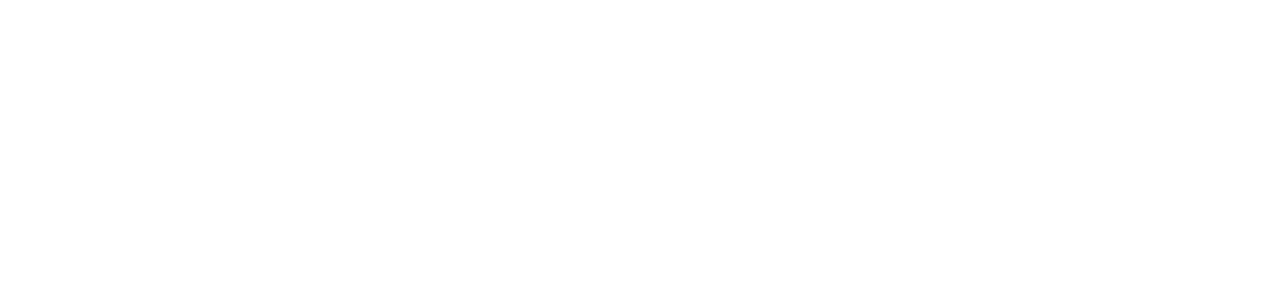
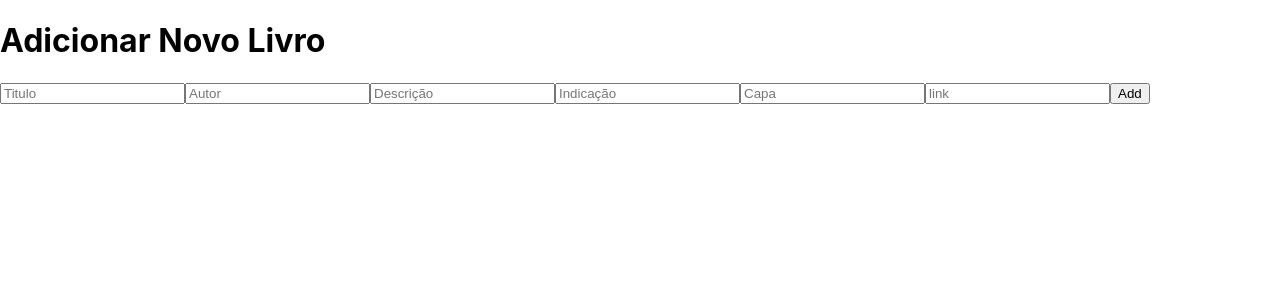
Before and after one commit to Marcelino85/CodeBookAPI, a React (Create React App) app in the folder frontend/: page /livros/add in a window 1280 px wide. Before the commit this address had no page. Shown: the top 300 px of the page. Built offline with nearby package versions, Linux system fonts and the light colour scheme.

Commit message:
Mudando o recebimento de dados json no backend para realizar a atualização de dados

```diff
--- a/frontend/src/App.js
+++ b/frontend/src/App.js
@@ -5,6 +5,7 @@ import Register from './pages/Registro/Register';
 import Home from './pages/Home/Home';
 import Books from './pages/Livros/Books';
 import Update from './pages/Livros/AtualizarLivros/Update'
+import Add from './pages/AdcionarLivros/Add';
 
 const App = () => {
   const [token, setToken] = useState('');
@@ -16,7 +17,8 @@ const App = () => {
         <Route path="/login" element={<Login setToken={setToken} />} />
         <Route path="/register" element={<Register />} />
         <Route path="/livros" element={<Books token={token} />} />
-        <Route path="/livros/update/:id" element={<Update />} />
+        <Route path="/livros/update/:bookId" element={<Update />} />
+        <Route path="/livros/add" element={<Add />} />
       </Routes>
     </Router>
   );
--- a/frontend/src/pages/AdcionarLivros/Add.jsx
+++ b/frontend/src/pages/AdcionarLivros/Add.jsx
@@ -23,8 +23,8 @@ const Add = () => {
   const handleClick = async e=>{
     e.preventDefault()
     try{
-      await axios.post("http://localhost:3006/api/livros/livros", book)
-      navgate('/')
+      await axios.post("http://localhost:3006/api/livros/", book)
+      navgate('/livros')
     }catch(err){
       console.log (err)
     }
--- a/frontend/src/pages/Livros/AtualizarLivros/Update.jsx
+++ b/frontend/src/pages/Livros/AtualizarLivros/Update.jsx
@@ -1,51 +1,74 @@
 import React from 'react'
-import { useState } from 'react'
+import { useState, useEffect  } from 'react'
 import axios from 'axios'
-import {useNavigate} from 'react-router-dom'
-import {useLocation} from 'react-router-dom'
+import {useNavigate, useParams} from 'react-router-dom'
+// import {useLocation} from 'react-router-dom'
 
 const Update = () => {
- console.log("Update")
+
   const [book, setBook] = useState({
 
     title:'',
     author:'',
-    descriptions:'',
     indication:'',
     bookCover:'',
     img:'',
+    descriptions:'',
   })
 
-  const navgate = useNavigate()
-  const location = useLocation()
+  const navigate = useNavigate()
+  const { bookId } = useParams();
 
-  const bookId= location.pathname.split("/")[2]
+  // const location = useLocation()
+  // const bookId= location.pathname.split("/")[2]
+
+  useEffect(() => {
+      // Verificação adicional para garantir que bookId está definido
+    if (!bookId) {
+      console.error('bookId está indefinido');
+      return;
+    }
+
+
+    const fetchBook = async () => {
+      try {
+        const response = await axios.get(`http://localhost:3006/api/livros/${bookId}`);
+        setBook(response.data); // Atualiza o estado com os dados do livro
+      } catch (err) {
+        console.error('Erro ao buscar o livro:', err);
+      }
+    };
+    fetchBook();
+  }, [bookId]);
+
 
   const handleChange = (e) => {
     setBook((prev)=>({...prev, [e.target.name] : e.target.value}))
   }
 
-  const handleClick = async e=>{
+  const handleClick = async (e)=>{
     e.preventDefault()
+
+    console.log('Dados para atualizar:', { bookId, book });
     try{
-      await axios.put("http://localhost:3006/api/livros/" + bookId, book)
-      navgate('/')
+      await axios.put(`http://localhost:3006/api/livros/${bookId}`, book)
+      navigate('/livros')
+
     }catch(err){
-      console.log (err)
+      console.log ('Erro ao atualizar o livro:', err.response?.data || err.message)
     }
   }
 
-  console.log(book)
 
     return (
       <div className='form'>
       <h1>Atualizar o Livro </h1>
-      <input type="text" placeholder='Titulo' onChange={handleChange} name='title'/> <br></br>
-      <input type="text" placeholder='Autor' onChange={handleChange} name='author'/> <br></br>
-      <input type="text" placeholder='Indicação' onChange={handleChange} name='indication'/><br></br>
-      <input type="text" placeholder='Capa' onChange={handleChange} name='bookCover'/><br></br>
-      <input type="text" placeholder='link' onChange={handleChange} name='img'/><br></br>
-      <textarea type="text" placeholder='Descrição' onChange={handleChange} name='descriptions'/><br></br>
+      <input type="text" placeholder='Titulo' onChange={handleChange} name='title' value={book.title}/> <br></br>
+      <input type="text" placeholder='Autor' onChange={handleChange} name='author'value={book.author}/> <br></br>
+      <input type="text" placeholder='Indicação' onChange={handleChange} name='indication' value={book.indication}/><br></br>
+      <input type="text" placeholder='Capa' onChange={handleChange} name='bookCover' value={book.bookCover}/><br></br>
+      <input type="text" placeholder='link' onChange={handleChange} name='img' value={book.img}/><br></br>
+      <textarea type="text" placeholder='Descrição' onChange={handleChange} name='descriptions' value={book.descriptions}/><br></br>
 
       <button className='formButton' onClick={handleClick}>Atualizar</button>
       </div>
--- a/frontend/src/pages/Livros/Books.jsx
+++ b/frontend/src/pages/Livros/Books.jsx
@@ -46,18 +46,21 @@ const Books = ({ token }) => {
       <div className='books'>
         {livros.map(book => (
           <div className="book" key={book.id}>
+
             {book.bookCover && <img src={book.bookCover} alt='' />}
             <h2>{book.title}</h2>
             <p><strong>Autor:</strong> {book.author}</p>
             <p><strong>Descrição:</strong> {book.descriptions}</p>
             <p><strong>Indicação:</strong> {book.indication}</p>
+            <p><strong>Link:</strong> {book.img}</p>
+
 
             <button className="delete" onClick={() => handleDelete(book.id)}>Deletar</button>
             <button className="update"><Link to={`/livros/update/${book.id}`}>Atualizar</Link></button>
           </div>
         ))}
       </div>
-      <button className='btn'><Link to={"/add"}>Adicionar Novo Livro</Link></button>
+      <button className='btn'><Link to={"/livros/add"}>Adicionar Novo Livro</Link></button>
     </div>
   );
 };
--- a/frontend/src/pages/Login/Loginn.jsx
+++ b/frontend/src/pages/Login/Loginn.jsx
@@ -47,7 +47,7 @@ const Login = ({ setToken }) => {
         console.error('Erro ao registrar usuário:', err);
         setError('Usuário não cadastrado ou senha incorreta');
       };
-      await sleep(5000);
+      await sleep(2000);
       navigate('/livros'); // Redireciona para a página de livros
   };
 
```
Also changed, not shown: 1 other file (tests, documents, lock files or other folders).
